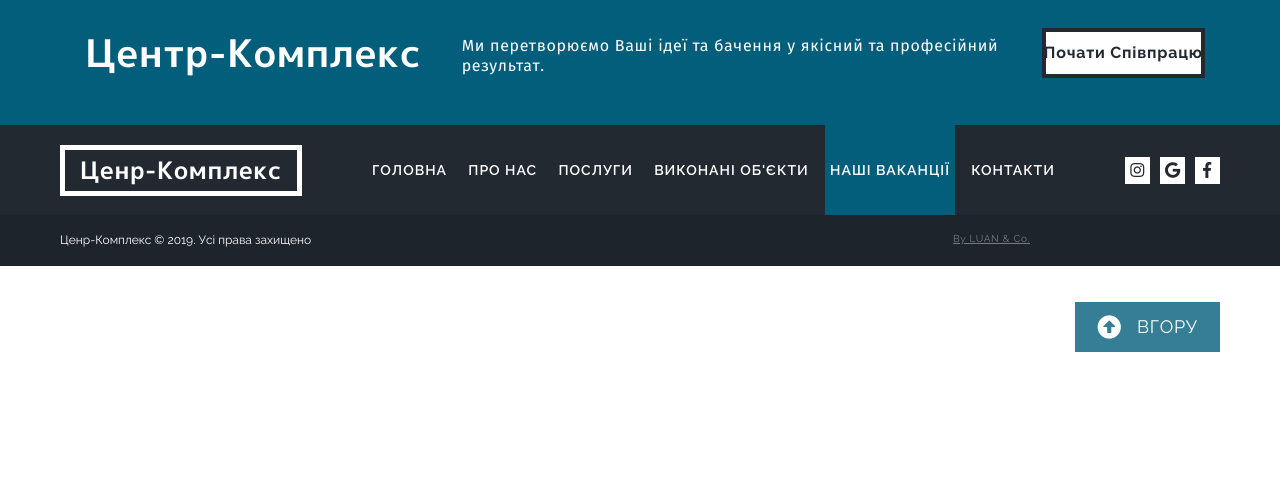
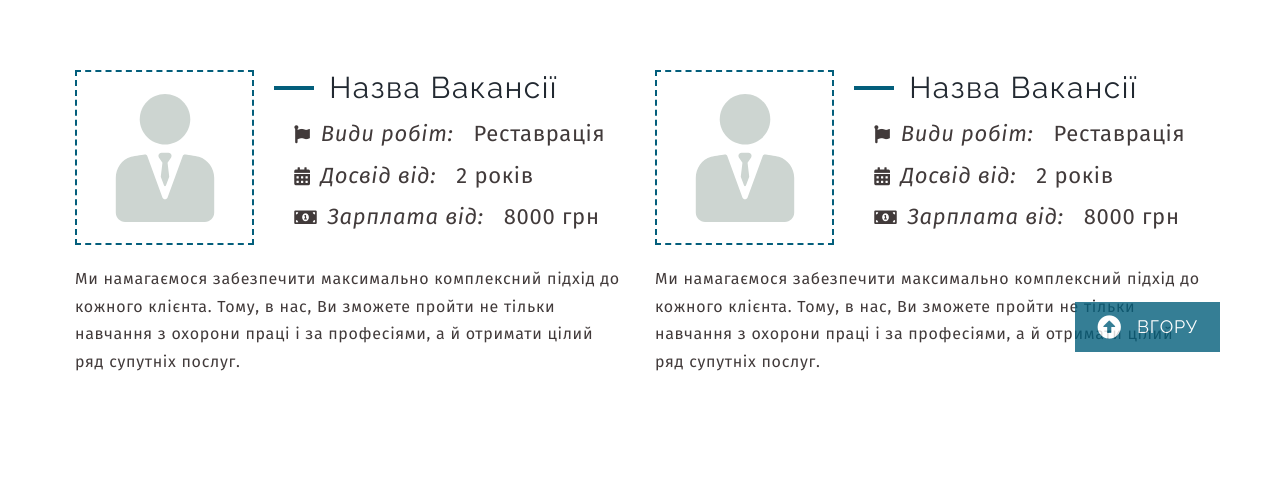
Before and after one commit to Tolala9/Reconstruction-company-ZC, a website: page layout/app/vacancy_page.html in a window 1280 px wide. Shown: the part 528-1013 px from the top of the page. Before the commit the page ends 800 px from the top, so only its background shows below. Drawn offline with Linux system fonts and the light colour scheme.

Commit message:
Layout: vacancy_page page

```diff
--- /dev/null
+++ b/layout/app/assets/styles/modules/_vacancy-section.sass
@@ -0,0 +1,29 @@
+.wrap-vacancy
+	display: flex
+	.wrap-vacancy__icon
+		display: flex
+		flex: 1
+		justify-content: space-around
+		align-items: center
+		border: 2px dashed $accent
+		margin-right: 20px
+
+		.vacancy__icon
+			width: 128px
+			height: 128px
+
+	.wrap-vacancy-name
+		flex: 2
+	+ p
+		margin-top: 20px
+		margin-bottom: 60px
+
+@media (max-width: 580px)
+	.wrap-vacancy
+		flex-direction: column
+		.wrap-vacancy__icon
+			margin-right: 0px
+			margin-bottom: 20px
+			.vacancy__icon
+				padding: 20px 0
+		.wrap-vacancy-name
--- a/layout/app/assets/styles/styles.sass
+++ b/layout/app/assets/styles/styles.sass
@@ -30,3 +30,4 @@
 @import "modules/_footer"
 @import "modules/_page-footer-menu"
 @import "modules/_object_section"
+@import "modules/_vacancy-section"
--- a/layout/app/vacancy_page.html
+++ b/layout/app/vacancy_page.html
@@ -209,6 +209,53 @@
 	</section>
 	<!-- END Page Title section -->
 
+	<!-- START About section -->
+	<section class="section section-lg section--full-width section--white">
+		<div class="container-fluid">
+			<div class="row">
+
+
+				<div class=" col-lg-6 col-sm-12">
+					<div class="wrap-vacancy">
+						<div class="wrap-vacancy__icon">
+							<img class="vacancy__icon" src="assets/img/icons/vacancy/manager.svg" alt="">
+						</div>
+						<div class="wrap-vacancy-name">
+							<h2 class="section-title__service">Назва Вакансії</h2>
+							<ul>
+								<li class="section-list__obj"><i class="fab fa-font-awesome-flag"></i><span>Види робіт:</span>Реставрація</li>
+								<li class="section-list__obj"><i class="fas fa-calendar-alt"></i><span>Досвід від:</span>2 років</li>
+								<li class="section-list__obj"><i class="fas fa-money-bill-alt"></i><span>Зарплата від:</span>8000 грн</li>
+							</ul>
+						</div>
+					</div>
+					<p>Ми намагаємося забезпечити максимально комплексний підхід до кожного клієнта. Тому, в нас, Ви зможете пройти не тільки навчання з охорони праці і за професіями, а й отримати цілий ряд супутніх послуг.
+					</p>
+				</div>
+
+				<div class=" col-lg-6 col-sm-12">
+					<div class="wrap-vacancy">
+						<div class="wrap-vacancy__icon">
+							<img class="vacancy__icon" src="assets/img/icons/vacancy/manager.svg" alt="">
+						</div>
+						<div class="wrap-vacancy-name">
+							<h2 class="section-title__service">Назва Вакансії</h2>
+							<ul>
+								<li class="section-list__obj"><i class="fab fa-font-awesome-flag"></i><span>Види робіт:</span>Реставрація</li>
+								<li class="section-list__obj"><i class="fas fa-calendar-alt"></i><span>Досвід від:</span>2 років</li>
+								<li class="section-list__obj"><i class="fas fa-money-bill-alt"></i><span>Зарплата від:</span>8000 грн</li>
+							</ul>
+						</div>
+					</div>
+					<p>Ми намагаємося забезпечити максимально комплексний підхід до кожного клієнта. Тому, в нас, Ви зможете пройти не тільки навчання з охорони праці і за професіями, а й отримати цілий ряд супутніх послуг.
+					</p>
+				</div>
+
+			</div>
+		</div>
+	</section>
+	<!-- END About section -->
+
 	<!-- START Action -->
 	<section class="section section_action section-xs section--full-width section--accent">
 		<div class="container-fluid">
```
Also changed, not shown: layout/app/assets/styles/modules/_wrapper.sass (line endings or trailing spaces), layout/app/temp/styles/style.css. Lines whose indentation alone changed are shown as unchanged.
